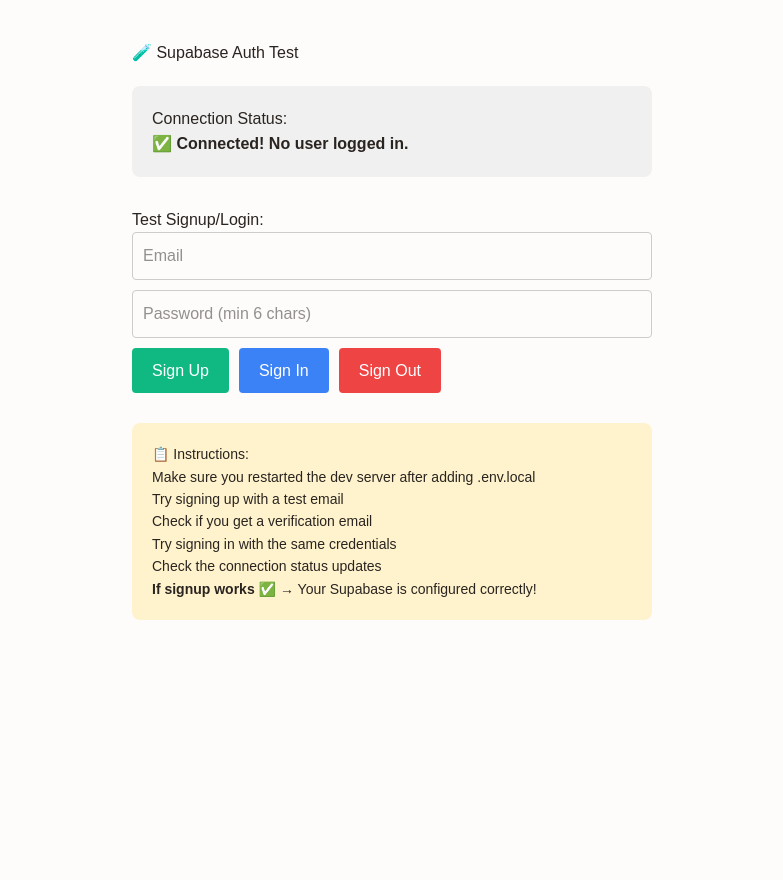
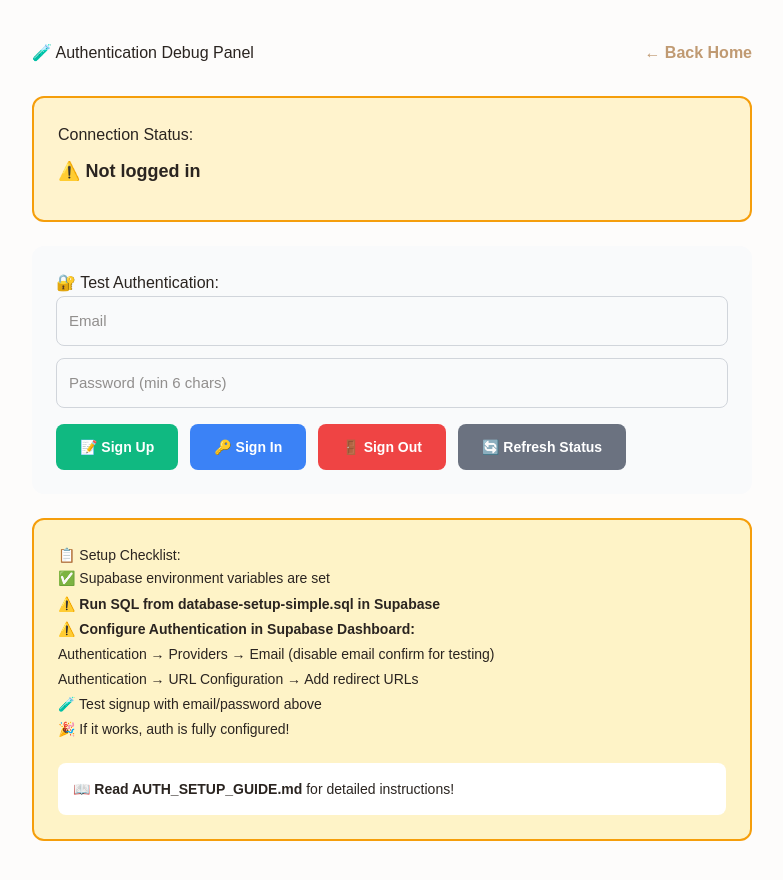
Before and after one commit to mekzeki8-hue/Crown-write, a Next.js app: page /auth-test in a window 1280 px wide. Shown: the whole page, without its empty margins (248-1031 px from the left). Before the commit the page ends 800 px from the top, so only its background shows below. Built offline with nearby package versions, Linux system fonts and the light colour scheme; no server answers.

Commit message:
Enhanced authentication debugging and documentation
- Created AUTH_SETUP_GUIDE.md with step-by-step Supabase configuration
- Enhanced auth-test page with detailed diagnostics and credit display
- Added status indicators and better error messages
- Included configuration checklist

```diff
--- a/app/auth-test/page.tsx
+++ b/app/auth-test/page.tsx
@@ -2,9 +2,12 @@
 
 import { createClient } from "@/lib/supabase/client";
 import { useState, useEffect } from "react";
+import Link from "next/link";
 
 export default function AuthTest() {
   const [status, setStatus] = useState<string>("Checking...");
+  const [user, setUser] = useState<any>(null);
+  const [credits, setCredits] = useState<number | null>(null);
   const [email, setEmail] = useState("");
   const [password, setPassword] = useState("");
   const [message, setMessage] = useState("");
@@ -21,9 +24,23 @@ export default function AuthTest() {
       if (error) {
         setStatus("❌ Connection failed: " + error.message);
       } else if (data.session) {
-        setStatus("✅ Connected! User: " + data.session.user.email);
+        setStatus("✅ Authenticated");
+        setUser(data.session.user);
+
+        // Fetch credits
+        const { data: profile } = await supabase
+          .from('profiles')
+          .select('credits')
+          .eq('id', data.session.user.id)
+          .single();
+
+        if (profile) {
+          setCredits(profile.credits);
+        }
       } else {
-        setStatus("✅ Connected! No user logged in.");
+        setStatus("⚠️ Not logged in");
+        setUser(null);
+        setCredits(null);
       }
     } catch (err) {
       setStatus("❌ Error: " + String(err));
@@ -43,6 +60,7 @@ export default function AuthTest() {
       setMessage("❌ Signup error: " + error.message);
     } else {
       setMessage("✅ Signup successful! Check your email for verification.");
+      setTimeout(checkConnection, 1000);
     }
   };
 
@@ -74,22 +92,42 @@ export default function AuthTest() {
   };
 
   return (
-    <div style={{ padding: 40, maxWidth: 600, margin: "0 auto", fontFamily: "Arial" }}>
-      <h1 style={{ marginBottom: 20 }}>🧪 Supabase Auth Test</h1>
-
-      <div style={{
-        padding: 20,
-        background: "#f0f0f0",
-        borderRadius: 8,
-        marginBottom: 30
-      }}>
-        <h3>Connection Status:</h3>
-        <p style={{ fontSize: 16, fontWeight: "bold" }}>{status}</p>
+    <div style={{ padding: 40, maxWidth: 800, margin: "0 auto", fontFamily: "Arial" }}>
+      <div style={{ display: "flex", justifyContent: "space-between", alignItems: "center", marginBottom: 30 }}>
+        <h1 style={{ margin: 0 }}>🧪 Authentication Debug Panel</h1>
+        <Link href="/" style={{ color: "#C09A72", textDecoration: "none", fontWeight: 600 }}>← Back Home</Link>
       </div>
 
-      <div style={{ marginBottom: 30 }}>
-        <h3>Test Signup/Login:</h3>
-        <form onSubmit={handleSignUp} style={{ marginBottom: 20 }}>
+      {/* Status Card */}
+      <div style={{
+        padding: 24,
+        background: status.includes("✅") ? "#D1FAE5" : status.includes("❌") ? "#FEE2E2" : "#FFF3CD",
+        borderRadius: 12,
+        marginBottom: 24,
+        border: "2px solid " + (status.includes("✅") ? "#10B981" : status.includes("❌") ? "#EF4444" : "#F59E0B")
+      }}>
+        <h3 style={{ marginTop: 0 }}>Connection Status:</h3>
+        <p style={{ fontSize: 18, fontWeight: "bold", margin: "10px 0" }}>{status}</p>
+
+        {user && (
+          <div style={{ marginTop: 20, padding: 15, background: "white", borderRadius: 8 }}>
+            <h4 style={{ marginTop: 0 }}>👤 User Info:</h4>
+            <p><strong>Email:</strong> {user.email}</p>
+            <p><strong>User ID:</strong> {user.id}</p>
+            <p><strong>Created:</strong> {new Date(user.created_at).toLocaleString()}</p>
+            {credits !== null && (
+              <p style={{ fontSize: 18, color: "#10B981", fontWeight: "bold" }}>
+                💳 Credits: {credits}
+              </p>
+            )}
+          </div>
+        )}
+      </div>
+
+      {/* Auth Form */}
+      <div style={{ padding: 24, background: "#F9FAFB", borderRadius: 12, marginBottom: 24 }}>
+        <h3>🔐 Test Authentication:</h3>
+        <form onSubmit={handleSignUp}>
           <input
             type="email"
             placeholder="Email"
@@ -98,10 +136,11 @@ export default function AuthTest() {
             style={{
               display: "block",
               width: "100%",
-              padding: 10,
-              marginBottom: 10,
-              border: "1px solid #ccc",
-              borderRadius: 4
+              padding: 12,
+              marginBottom: 12,
+              border: "1px solid #D1D5DB",
+              borderRadius: 8,
+              fontSize: 15
             }}
             required
           />
@@ -113,54 +152,77 @@ export default function AuthTest() {
             style={{
               display: "block",
               width: "100%",
-              padding: 10,
-              marginBottom: 10,
-              border: "1px solid #ccc",
-              borderRadius: 4
+              padding: 12,
+              marginBottom: 16,
+              border: "1px solid #D1D5DB",
+              borderRadius: 8,
+              fontSize: 15
             }}
             required
           />
-          <div style={{ display: "flex", gap: 10 }}>
+          <div style={{ display: "flex", gap: 12, flexWrap: "wrap" }}>
             <button
               type="submit"
               style={{
-                padding: "10px 20px",
+                padding: "12px 24px",
                 background: "#10B981",
                 color: "white",
                 border: "none",
-                borderRadius: 4,
-                cursor: "pointer"
+                borderRadius: 8,
+                cursor: "pointer",
+                fontWeight: 600,
+                fontSize: 14
               }}
             >
-              Sign Up
+              📝 Sign Up
             </button>
             <button
               type="button"
               onClick={handleSignIn}
               style={{
-                padding: "10px 20px",
+                padding: "12px 24px",
                 background: "#3B82F6",
                 color: "white",
                 border: "none",
-                borderRadius: 4,
-                cursor: "pointer"
+                borderRadius: 8,
+                cursor: "pointer",
+                fontWeight: 600,
+                fontSize: 14
               }}
             >
-              Sign In
+              🔑 Sign In
             </button>
             <button
               type="button"
               onClick={handleSignOut}
               style={{
-                padding: "10px 20px",
+                padding: "12px 24px",
                 background: "#EF4444",
                 color: "white",
                 border: "none",
-                borderRadius: 4,
-                cursor: "pointer"
+                borderRadius: 8,
+                cursor: "pointer",
+                fontWeight: 600,
+                fontSize: 14
               }}
             >
-              Sign Out
+              🚪 Sign Out
+            </button>
+            <button
+              type="button"
+              onClick={checkConnection}
+              style={{
+                padding: "12px 24px",
+                background: "#6B7280",
+                color: "white",
+                border: "none",
+                borderRadius: 8,
+                cursor: "pointer",
+                fontWeight: 600,
+                fontSize: 14
+              }}
+            >
+              🔄 Refresh Status
             </button>
           </div>
         </form>
@@ -170,28 +232,38 @@ export default function AuthTest() {
             padding: 15,
             background: message.includes("❌") ? "#FEE2E2" : "#D1FAE5",
             borderRadius: 8,
-            marginTop: 10
+            marginTop: 16,
+            border: "1px solid " + (message.includes("❌") ? "#EF4444" : "#10B981")
           }}>
             {message}
           </div>
         )}
       </div>
 
+      {/* Instructions */}
       <div style={{
-        padding: 20,
-        background: "#FFF3CD",
-        borderRadius: 8,
-        fontSize: 14
+        padding: 24,
+        background: "#FEF3C7",
+        borderRadius: 12,
+        fontSize: 14,
+        border: "2px solid #F59E0B"
       }}>
-        <h4>📋 Instructions:</h4>
-        <ol>
-          <li>Make sure you restarted the dev server after adding .env.local</li>
-          <li>Try signing up with a test email</li>
-          <li>Check if you get a verification email</li>
-          <li>Try signing in with the same credentials</li>
-          <li>Check the connection status updates</li>
+        <h4 style={{ marginTop: 0 }}>📋 Setup Checklist:</h4>
+        <ol style={{ lineHeight: 1.8 }}>
+          <li>✅ Supabase environment variables are set</li>
+          <li>⚠️ <strong>Run SQL from database-setup-simple.sql in Supabase</strong></li>
+          <li>⚠️ <strong>Configure Authentication in Supabase Dashboard:</strong>
+            <ul>
+              <li>Authentication → Providers → Email (disable email confirm for testing)</li>
+              <li>Authentication → URL Configuration → Add redirect URLs</li>
+            </ul>
+          </li>
+          <li>🧪 Test signup with email/password above</li>
+          <li>🎉 If it works, auth is fully configured!</li>
         </ol>
-        <p><strong>If signup works ✅</strong> → Your Supabase is configured correctly!</p>
+        <p style={{ marginTop: 20, padding: 15, background: "white", borderRadius: 8 }}>
+          <strong>📖 Read AUTH_SETUP_GUIDE.md</strong> for detailed instructions!
+        </p>
       </div>
     </div>
   );
```
Also changed, not shown: 1 other file (tests, documents, lock files or other folders).
